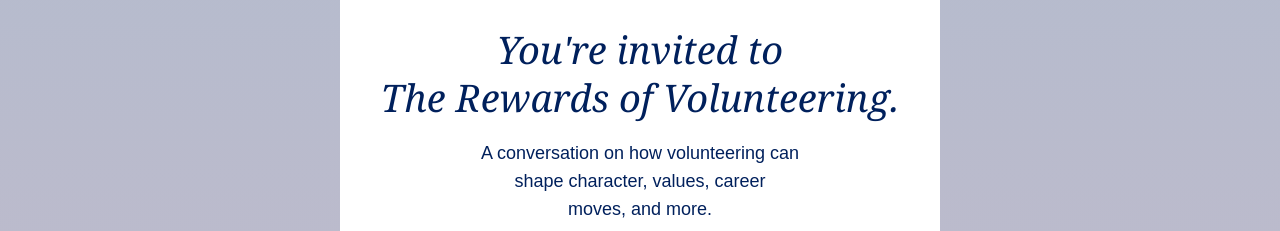
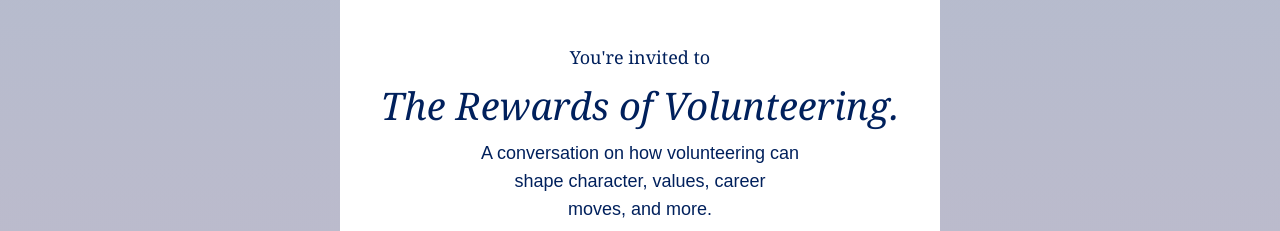
Before and after one commit to ikeronx/nyc_peace_corp_email, a plain HTML site: page index.html in a window 1280 px wide. Shown: the part 193-424 px from the top of the page. Drawn offline with Linux system fonts and the light colour scheme; a web font is replaced by a local one.

Commit message:
made changes

```diff
--- a/index.html
+++ b/index.html
@@ -180,14 +180,14 @@
                                 <td style="padding:0 40px 0 40px;text-align: center;" align="center">
                                     <!-- heading -->
                                     <p
-                                        style="margin: 0;font-family: 'Lora', Georgia, Times New Roman, Arial, sans-serif;font-style:italic;font-weight: 400;font-size: 38px;line-height: 48px;color: #00205C;">
-                                        You're invited to <br>
-                                        The Rewards of Volunteering. <br>
+                                        style="margin: 0;font-family: 'Lora', Georgia, Times New Roman, Arial, sans-serif;font-weight: 400;font-size: 38px;line-height: 48px;color: #00205C;">
+                                        <span style="font-family: 'Poppins', Georgia, Times New Roman, Arial, sans-serif;font-weight: 500;font-size: 18px;line-height: 48px;color: #00205C;">You're invited to </span><br>
+                                        <span style="font-style:italic;">The Rewards of Volunteering.</span>
                                     </p>
 
                                     <!-- heading body text -->
                                     <p
-                                        style="margin: 18px 0 0 0;font-family: 'Poppins', Arial, sans-serif;font-weight: 400;font-size: 18px;line-height: 28px;color: #00205C;">
+                                        style="margin: 10px 0 0 0;font-family: 'Poppins', Arial, sans-serif;font-weight: 400;font-size: 18px;line-height: 28px;color: #00205C;">
                                         A conversation on how volunteering can <br>
                                         shape character, values, career <br>
                                         moves, and more. <br>
```
